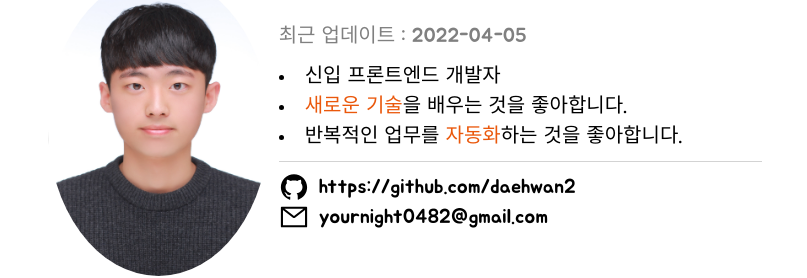
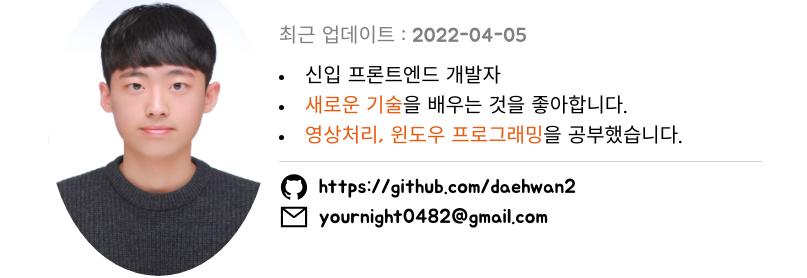
Before and after one commit to daehwan2/resum, a React (Create React App) app: page / in a window 1280 px wide. Shown: the part 85-363 px from the top of the page, without its empty margins (235-1042 px from the left). Built offline with nearby package versions, Linux system fonts and the light colour scheme.

Commit message:
Feat: Profile 내용 추가

```diff
--- a/src/components/Profile.jsx
+++ b/src/components/Profile.jsx
@@ -9,7 +9,7 @@ function Profile() {
           <strong className="text-[black]">김대환</strong>
         </strong>
 
-        <div className="flex flex-col md:flex-row md:items-center">
+        <div className="flex flex-col items-center md:flex-row md:items-center">
           <img
             className="object-contain w-[300px] h-[300px] rounded-[50%] mb-[20px] md:mb-0 md:mr-[10px]"
             src="assets/images/avatar.jpg"
@@ -27,8 +27,10 @@ function Profile() {
                 것을 좋아합니다.
               </li>
               <li>
-                반복적인 업무를 <span className="text-orange-600">자동화</span>
-                하는 것을 좋아합니다.
+                <span className="text-orange-600">
+                  영상처리, 윈도우 프로그래밍
+                </span>
+                을 공부했습니다.
               </li>
             </ul>
 
```
